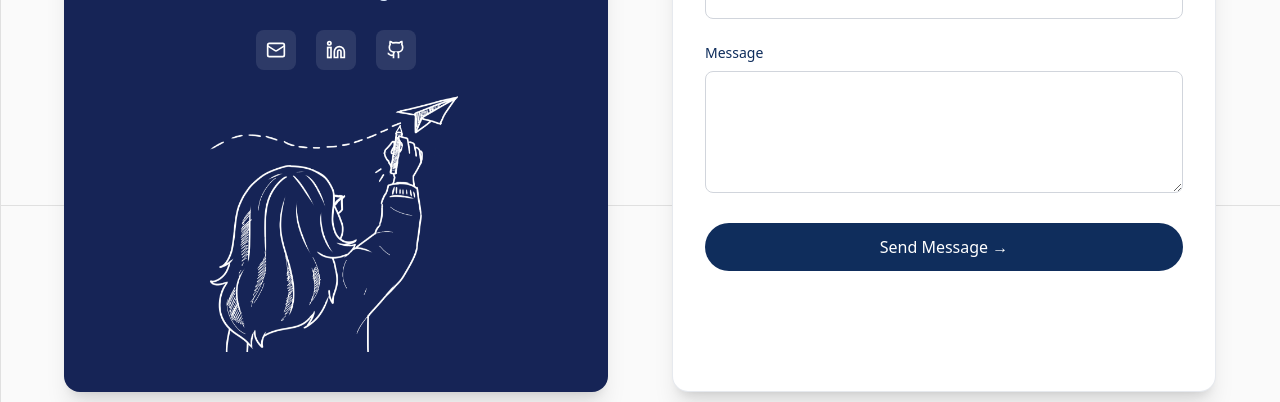
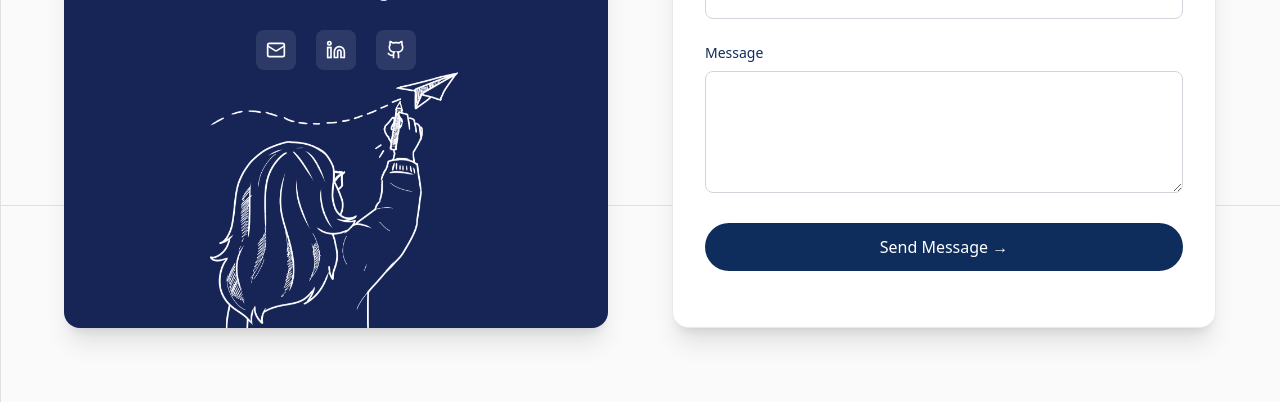
Before and after one commit to nishthapnt/nishtha-portfolio, a React (Vite) app: page / in a window 1280 px wide. Shown: the part 2195-2597 px from the top of the page. Built offline with nearby package versions, Linux system fonts and the light colour scheme.

Commit message:
contact form

```diff
--- a/index.html
+++ b/index.html
@@ -2,12 +2,12 @@
 <html lang="en">
   <head>
     <meta charset="UTF-8" />
-    <link rel="icon" type="image/svg+xml" href="/vite.svg" />
+    <link rel="icon" type="image/svg+xml" href="/fav2.png" />
     <link rel="preconnect" href="https://fonts.googleapis.com">
 <link rel="preconnect" href="https://fonts.gstatic.com" crossorigin>
 <link href="https://fonts.googleapis.com/css2?family=Lilita+One&display=swap" rel="stylesheet">
     <meta name="viewport" content="width=device-width, initial-scale=1.0" />
-    <title>portfolio-tailwind</title>
+    <title>Nishtha Pant</title>
   </head>
   <body>
     <div id="root"></div>
--- a/src/components/Contact.jsx
+++ b/src/components/Contact.jsx
@@ -4,11 +4,15 @@ function Contact() {
       id="contact"
       className="py-24 px-6 md:px-16"
     >
-      <div className="max-w-6xl mx-auto grid md:grid-cols-2 gap-16 items-stretch">
+      <div className="max-w-6xl mx-auto grid md:grid-cols-2 gap-16 auto-rows-fr">
 
         {/* LEFT SIDE — BLUE CARD */}
-        <div className="bg-[#162456] text-white rounded-2xl shadow-xl px-10 py-10
-                flex flex-col h-full">
+        <div
+          className="bg-[#162456] text-white rounded-2xl shadow-xl
+                     px-10 pt-10
+                     flex flex-col
+                     h-full"
+        >
 
           {/* TOP CONTENT */}
           <div className="text-center flex flex-col items-center">
@@ -31,14 +35,7 @@ function Contact() {
                 className="w-10 h-10 bg-white/10 rounded-lg flex items-center justify-center
                            hover:bg-white/20 transition hover:-translate-y-1"
               >
-                <svg
-                  width="20"
-                  height="20"
-                  viewBox="0 0 24 24"
-                  fill="none"
-                  stroke="white"
-                  strokeWidth="2"
-                >
+                <svg width="20" height="20" viewBox="0 0 24 24" fill="none" stroke="white" strokeWidth="2">
                   <rect width="20" height="16" x="2" y="4" rx="2"></rect>
                   <path d="m22 7-8.97 5.7a1.94 1.94 0 0 1-2.06 0L2 7"></path>
                 </svg>
@@ -52,14 +49,7 @@ function Contact() {
                 className="w-10 h-10 bg-white/10 rounded-lg flex items-center justify-center
                            hover:bg-white/20 transition hover:-translate-y-1"
               >
-                <svg
-                  width="20"
-                  height="20"
-                  viewBox="0 0 24 24"
-                  fill="none"
-                  stroke="white"
-                  strokeWidth="2"
-                >
+                <svg width="20" height="20" viewBox="0 0 24 24" fill="none" stroke="white" strokeWidth="2">
                   <path d="M16 8a6 6 0 0 1 6 6v7h-4v-7a2 2 0 0 0-2-2 2 2 0 0 0-2 2v7h-4v-7a6 6 0 0 1 6-6z"></path>
                   <rect width="4" height="12" x="2" y="9"></rect>
                   <circle cx="4" cy="4" r="2"></circle>
@@ -74,14 +64,7 @@ function Contact() {
                 className="w-10 h-10 bg-white/10 rounded-lg flex items-center justify-center
                            hover:bg-white/20 transition hover:-translate-y-1"
               >
-                <svg
-                  width="20"
-                  height="20"
-                  viewBox="0 0 24 24"
-                  fill="none"
-                  stroke="white"
-                  strokeWidth="2"
-                >
+                <svg width="20" height="20" viewBox="0 0 24 24" fill="none" stroke="white" strokeWidth="2">
                   <path d="M15 22v-4a4.8 4.8 0 0 0-1-3.5c3 0 6-2 6-5.5.08-1.25-.27-2.48-1-3.5.28-1.15.28-2.35 0-3.5 0 0-1 0-3 1.5-2.64-.5-5.36-.5-8 0C6 2 5 2 5 2c-.3 1.15-.3 2.35 0 3.5A5.403 5.403 0 0 0 4 9c0 3.5 3 5.5 6 5.5-.39.49-.68 1.05-.85 1.65-.17.6-.22 1.23-.15 1.85v4"></path>
                   <path d="M9 18c-4.51 2-5-2-7-2"></path>
                 </svg>
@@ -90,22 +73,22 @@ function Contact() {
             </div>
           </div>
 
-          {/* DOODLE — NATURALLY AT BOTTOM */}
-          <div className="w-56 md:w-72 mx-auto mt-auto pt-6 border-b-amber-50">
-  <img
-    src="./doodle.png"
-    alt="Doodle"
-    className="w-full object-contain"
-  />
-</div>
+          {/* DOODLE — PROPERLY STUCK TO BOTTOM */}
+          <div className="mt-auto mb-0 flex justify-center">
+            <img
+              src="./doodle.png"
+              alt="Doodle"
+              className="w-56 md:w-72 object-contain"
+            />
+          </div>
 
         </div>
 
         {/* RIGHT SIDE — FORM */}
         <form
-          action="https://formspree.io/f/YOUR_FORM_ID"
+          action="https://formspree.io/f/mykdeovq"
           method="POST"
-          className="bg-white border border-[#0f2d5c]/10 shadow-xl rounded-2xl p-8 space-y-6"
+          className="bg-white border border-[#0f2d5c]/10 shadow-xl rounded-2xl p-8 space-y-6 h-full"
         >
           <div>
             <label className="block text-sm font-medium text-[#0f2d5c] mb-2">
--- a/src/components/Hero.jsx
+++ b/src/components/Hero.jsx
@@ -2,7 +2,7 @@ function Hero() {
   const socials = [
     {
       name: "github",
-      link: "https://github.com",
+      link: "https://github.com/nishthapnt",
       icon: (
         <svg
           viewBox="0 0 24 24"
@@ -18,7 +18,7 @@ function Hero() {
     },
     {
       name: "linkedin",
-      link: "https://linkedin.com",
+      link: "https://www.linkedin.com/in/nishtha-pant-4a8748268/",
       icon: (
         <svg
           viewBox="0 0 24 24"
@@ -35,7 +35,7 @@ function Hero() {
     },
     {
       name: "email",
-      link: "mailto:nishtha@example.com",
+      link: "mailto:nishthapnt@gmail.com",
       icon: (
         <svg
           viewBox="0 0 24 24"
--- a/src/index.css
+++ b/src/index.css
@@ -6,7 +6,9 @@
 @utility font-lilita {
   font-family: "Lilita One", cursive;
 }
-
+/* *{
+  border: 2px solid grey;
+} */
 
 body {
   background-color: #fafafa;
```
Also changed, not shown: public/fav1.png (added), public/fav2.png (added).
